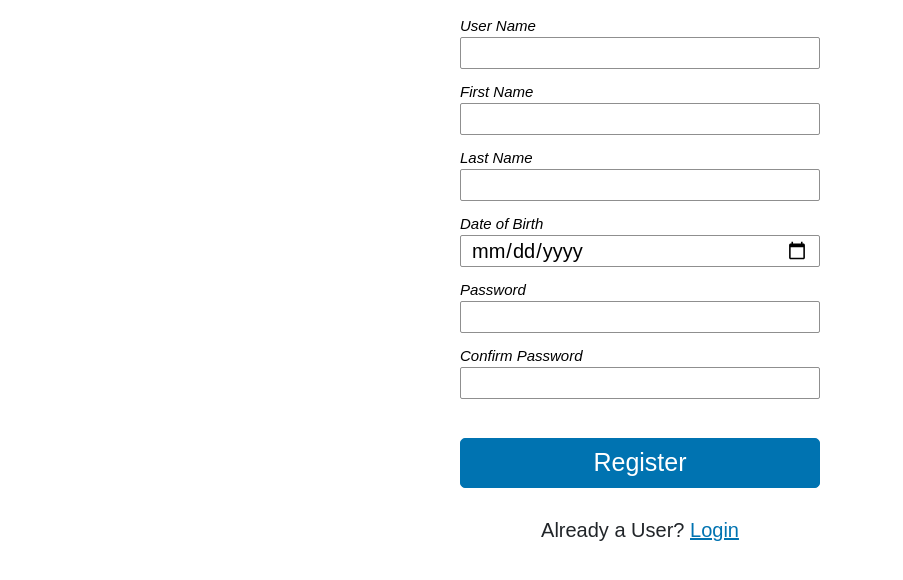
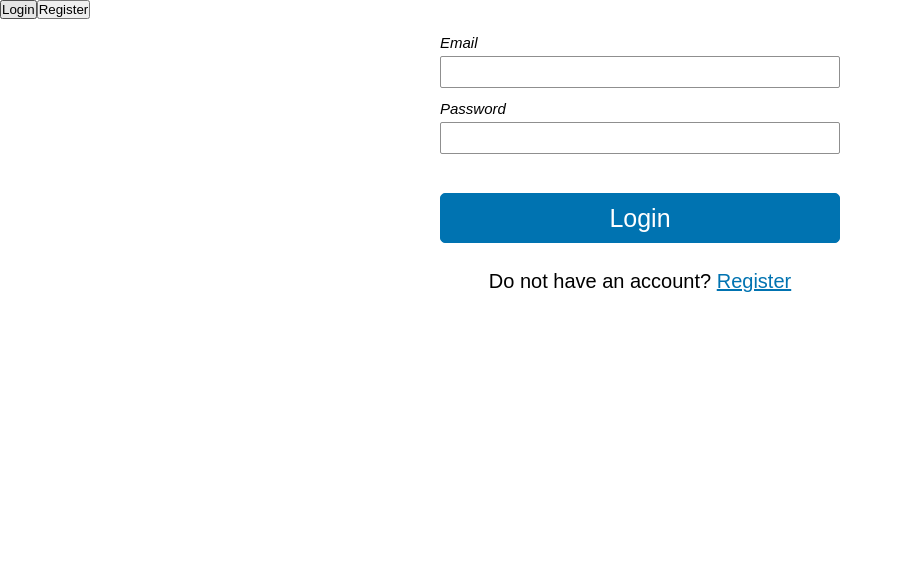
Before and after one commit to deep-muni/Quality-Education, a React (Create React App) app in the folder frontend/: page /login in a window 1280 px wide. Shown: the top 580 px of the page, without its empty margins (0-903 px from the left). Built offline with nearby package versions, Linux system fonts and the light colour scheme.

Commit message:
Modified Register and Added Login front end and back end

```diff
--- a/frontend/public/index.html
+++ b/frontend/public/index.html
@@ -5,35 +5,10 @@
     <meta name="viewport" content="width=device-width, initial-scale=1" />
     <meta name="theme-color" content="#000000" />
     <meta name="description" content="Web site created using create-react-app"/>
-    <link
-      rel="stylesheet"
-      href="https://stackpath.bootstrapcdn.com/bootstrap/4.4.1/css/bootstrap.min.css"
-      integrity="sha384-Vkoo8x4CGsO3+Hhxv8T/Q5PaXtkKtu6ug5TOeNV6gBiFeWPGFN9MuhOf23Q9Ifjh"
-      crossorigin="anonymous"
-    />
-    <link
-      rel="stylesheet"
-      href="https://cdnjs.cloudflare.com/ajax/libs/font-awesome/4.7.0/css/font-awesome.min.css"
-    />
     <title>Quality Education</title>
   </head>
   <body>
     <noscript>You need to enable JavaScript to run this app.</noscript>
     <div id="root"></div>
-    <script
-      src="https://code.jquery.com/jquery-3.5.1.slim.min.js"
-      integrity="sha384-DfXdz2htPH0lsSSs5nCTpuj/zy4C+OGpamoFVy38MVBnE+IbbVYUew+OrCXaRkfj"
-      crossorigin="anonymous"
-    ></script>
-    <script
-      src="https://cdn.jsdelivr.net/npm/popper.js@1.16.0/dist/umd/popper.min.js"
-      integrity="sha384-Q6E9RHvbIyZFJoft+2mJbHaEWldlvI9IOYy5n3zV9zzTtmI3UksdQRVvoxMfooAo"
-      crossorigin="anonymous"
-    ></script>
-    <script
-      src="https://stackpath.bootstrapcdn.com/bootstrap/4.5.0/js/bootstrap.min.js"
-      integrity="sha384-OgVRvuATP1z7JjHLkuOU7Xw704+h835Lr+6QL9UvYjZE3Ipu6Tp75j7Bh/kR0JKI"
-      crossorigin="anonymous"
-    ></script>
   </body>
 </html>
--- a/frontend/src/App.js
+++ b/frontend/src/App.js
@@ -1,13 +1,22 @@
 import React from 'react';
 import './App.css';
-import Register from "./components/Register";
+import {BrowserRouter as Router} from "react-router-dom";
+import Routes from "./components/Routes";
+import Navigation from "./components/Navigation";
+
 
 function App() {
-  return (
-    <div className="app">
-      <Register/>
-    </div>
-  );
+
+    return (
+        <div className="app">
+            <Router>
+                <div className="App">
+                    <Navigation/>
+                    <Routes/>
+                </div>
+            </Router>
+        </div>
+    );
 }
 
 export default App;
--- a/frontend/src/components/Login.js
+++ b/frontend/src/components/Login.js
@@ -1,10 +1,77 @@
-import React from 'react';
-import '../css/Login.css';
+import React, {useEffect, useState} from 'react';
+import '../css/Form.css';
+import validate from "../helper/validation";
+import Axios from "axios";
 
 const Login = () => {
+
+    const [input, setInput] = useState({});
+    const [errors, setErrors] = useState({});
+    const [initial, setInitial] = useState(true);
+    const [result, setResult] = useState('');
+
+    useEffect(() => {
+        setErrors(validate(input, initial, 'login'));
+    }, [input, initial])
+
+    const handleSubmit = async (event) => {
+        event.preventDefault();
+        if (initial) {
+            setResult("Fill the form");
+        } else {
+            if(Object.keys(errors).length === 0){
+                setResult("");
+                const User = {
+                    email: input.email,
+                    password: input.password
+                }
+
+                await Axios.post("http://localhost:5000/user/login", User)
+                    .then(res => {
+                        if (res.data.status) {
+                            setResult("User login successful");
+                        } else {
+                            setResult("Invalid Credentials");
+                        }
+                    })
+                    .catch(error => {
+                        console.log(error);
+                    })
+            }else{
+                setResult("Errors in form");
+            }
+        }
+    };
+
+    const handleChange = (event) => {
+        setInput(input => ({...input, [event.target.name]: event.target.value}));
+        setInitial(false);
+    }
+
     return (
         <div className="login">
-            Login
+            <form className="login__form" onSubmit={handleSubmit}>
+                <div className="login__input-section">
+                    <label htmlFor="email">Email</label>
+                    <input type="text" name="email" className="login__inp"
+                           onChange={handleChange} value={input.email || ''}/>
+                    {errors.email && (<p className={"login__error"}>{errors.email}</p>)}
+                </div>
+                <div className="login__input-section">
+                    <label htmlFor="password">Password</label>
+                    <input type="password" name="password" className="login__inp"
+                           onChange={handleChange} value={input.password || ''}/>
+                    {errors.password && (<p className={"login__error"}>{errors.password}</p>)}
+                </div>
+                <div className="login__input-section">
+                    {(<p className={"login__mainError"}>{result}</p>)}
+                    <button type="submit" className="login__submit">Login</button>
+                </div>
+            </form>
+            <div className="login__redirect">
+                <span>Do not have an account? </span>
+                <a href="http://localhost" className="login__link"> Register</a>
+            </div>
         </div>
     );
 };
--- /dev/null
+++ b/frontend/src/components/Navigation.js
@@ -0,0 +1,16 @@
+import React from 'react';
+import {useHistory, withRouter} from "react-router-dom";
+
+const Navigation = () => {
+
+    const history = useHistory();
+
+    return (
+        <div className="navigation">
+            <button onClick={() => history.push('/login')}>Login</button>
+            <button onClick={() => history.push('/register')}>Register</button>
+        </div>
+    );
+};
+
+export default withRouter(Navigation);
--- a/frontend/src/components/Register.js
+++ b/frontend/src/components/Register.js
@@ -1,5 +1,5 @@
 import React, {useEffect, useState} from 'react';
-import '../css/Register.css';
+import '../css/Form.css';
 import validate from "../helper/validation";
 import Axios from "axios";
 
@@ -11,7 +11,7 @@ const Register = () => {
     const [result, setResult] = useState('');
 
     useEffect(() => {
-        setErrors(validate(input, initial));
+        setErrors(validate(input, initial, 'register'));
     }, [input, initial])
 
     const handleSubmit = async (event) => {
@@ -31,7 +31,6 @@ const Register = () => {
 
                 await Axios.post("http://localhost:5000/user/register", User)
                     .then(res => {
-                        console.log(res);
                         if (res.data.status) {
                             setResult("User has been registered");
                         } else {
@@ -56,7 +55,7 @@ const Register = () => {
         <div className="register">
             <form className="register__form" onSubmit={handleSubmit}>
                 <div className="register__input-section">
-                    <label htmlFor="email">User Name</label>
+                    <label htmlFor="email">Email</label>
                     <input type="text" name="email" className="register__inp"
                            onChange={handleChange} value={input.email || ''}/>
                     {errors.email && (<p className={"register__error"}>{errors.email}</p>)}
@@ -103,7 +102,7 @@ const Register = () => {
             </form>
             <div className="register__redirect">
                 <span>Already a User? </span>
-                <a href="http://localhost" className="register__linkLogin"> Login</a>
+                <a href="http://localhost" className="register__link"> Login</a>
             </div>
         </div>
     );
--- /dev/null
+++ b/frontend/src/components/Routes.js
@@ -0,0 +1,17 @@
+import React from 'react';
+import Register from "./Register";
+import Login from "./Login";
+import {Route, Switch} from "react-router-dom";
+
+const Routes = () => {
+    return (
+        <div>
+            <Switch>
+                <Route exact path='/register' component={Register}/>
+                <Route exact path= '/login' component={Login}/>
+            </Switch>
+        </div>
+    );
+};
+
+export default Routes;
--- a/frontend/src/css/Register.css
+++ b/frontend/src/css/Form.css
@@ -1,4 +1,4 @@
-.register {
+.register, .login {
     max-width: 400px;
     margin: 0 auto;
     background-color: transparent;
@@ -10,12 +10,12 @@
     transition: 2s tranform linear;
 }
 
-.register__input-section {
+.register__input-section, .login__input-section {
     position: relative;
     padding: 7px 0;
 }
 
-.register label {
+.register label, .login label {
     position: absolute;
     top: -5px;
     left: 0;
@@ -24,7 +24,7 @@
     font-style: italic;
 }
 
-.register__inp {
+.register__inp, .login__inp {
     margin: 10px 0;
     box-sizing: border-box;
     width: 100%;
@@ -38,15 +38,15 @@
     transition: 0.2s border linear;
 }
 
-.register__inp:hover {
+.register__inp:hover, .login__inp:hover {
     border: 1px solid #000000;
 }
 
-.register__inp:focus {
+.register__inp:focus, .login__inp:focus {
     border-color: #142850;
 }
 
-.register__submit {
+.register__submit, .login__submit {
     width: 100%;
     margin-top: 15px;
     height: 50px;
@@ -58,39 +58,39 @@
     border: 1px solid #0073b1;
 }
 
-.register__submit:active {
+.register__submit:active, .login__submit:active {
     transform: translate(1px, 1px);
 }
 
-.register__submit:focus {
+.register__submit:focus, .login__submit:focus {
     border: 1px solid #0073b1;
     box-shadow: none;
 }
 
-.register__submit:hover {
+.register__submit:hover, .login__submit:hover {
     cursor: pointer;
     background-color: #006097;
     border: 1px solid #006097;
     color: #ffffff;
 }
 
-.register__redirect {
+.register__redirect, .login__redirect {
     text-align: center;
     margin-top: 20px;
     font-size: 20px;
 }
 
-.register__linkLogin {
+.register__link, .login__link {
     text-decoration: underline;
     color: #0073b1;
 }
 
-.register__linkLogin:hover {
+.register__linkLogin:hover, .login__link:hover {
     text-decoration: underline;
     color: #006097;
 }
 
-.register__error {
+.register__error, .login__error {
     position: absolute;
     bottom: 0;
     right: 0;
@@ -98,7 +98,7 @@
     color: #ff0000;
 }
 
-.register__mainError {
+.register__mainError, .login__mainError {
     position: absolute;
     top: 0;
     left: 0;
--- a/frontend/src/css/HelloWorld.css
+++ /dev/null
@@ -1,3 +0,0 @@
-.helloworld{
-    color: red;
-}
--- a/frontend/src/css/Login.css
+++ /dev/null
@@ -1,3 +0,0 @@
-.login{
-    color: red;
-}
--- a/frontend/src/helper/validation.js
+++ b/frontend/src/helper/validation.js
@@ -1,41 +1,53 @@
-export default function validate(input, initial) {
+export default function validate(input, initial, tag) {
     let errors = {};
     if (!initial) {
+        if (tag === 'login' || tag === 'register') {
             if (!input.email) {
                 errors.email = 'Email address is required';
             } else if (!/\S+@\S+\.\S+/.test(input.email)) {
                 errors.email = 'Email address is invalid';
             }
+        }
 
+        if (tag === 'register') {
             if (!input.firstName) {
                 errors.firstName = 'First Name is required';
             } else if (input.firstName.length <= 2) {
                 errors.firstName = 'First Name length 3 or greater';
             }
+        }
 
+        if (tag === 'register') {
             if (!input.lastName) {
                 errors.lastName = 'Last Name is required';
             } else if (input.lastName.length <= 2) {
                 errors.lastName = 'Last Name length 3 or greater';
             }
+        }
 
+        if (tag === 'register') {
             if (!input.dateOfBirth) {
                 errors.dateOfBirth = 'Date of Birth is required';
             } else if (input.dateOfBirth < (((new Date()).getFullYear() - 100) + "-01-01") || input.dateOfBirth > (new Date().toISOString().split('T'))) {
                 errors.dateOfBirth = 'Date of Birth is not valid';
             }
+        }
 
+        if (tag === 'login' || tag === 'register') {
             if (!input.password) {
                 errors.password = 'Password is required';
             } else if (input.password.length < 8 || input.password.length > 20) {
                 errors.password = 'Password length between 8 and 20';
             }
+        }
 
+        if (tag === 'register') {
             if (!input.confirmPassword) {
                 errors.confirmPassword = 'Confirm Password is required';
             } else if (input.password !== input.confirmPassword) {
                 errors.confirmPassword = 'Password does not match';
             }
+        }
 
     }
     return errors;
```
Also changed, not shown: frontend/src/components/HelloWorld.js (deleted, +0 -14 lines), 2 other files (tests, documents, lock files or other folders). Lines whose indentation alone changed are shown as unchanged.
